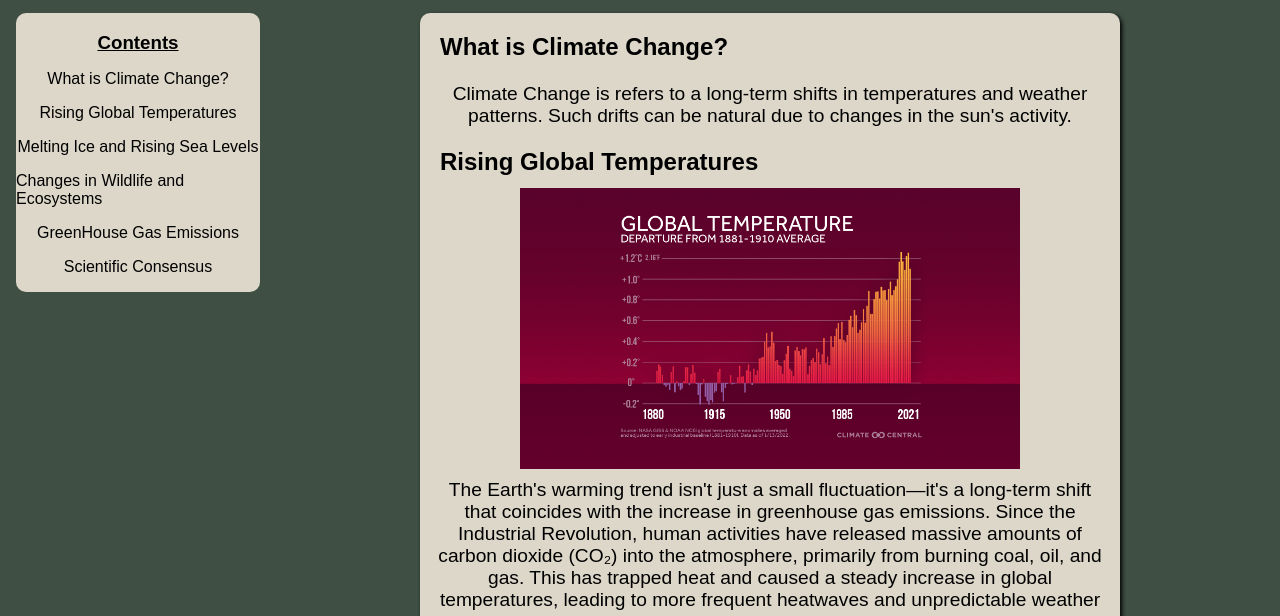
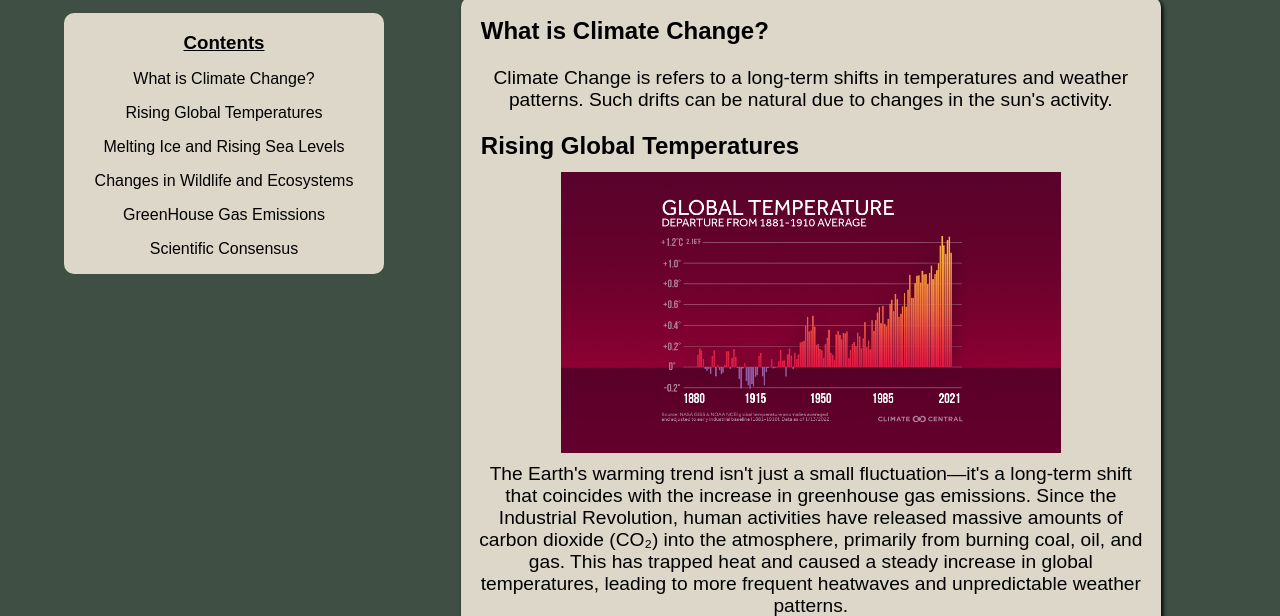
Before and after one commit to michael-pixel-gif/Science-Final---Climate-Change, a plain HTML site: page evidence.html in a window 1280 px wide. Shown: the part 184-800 px from the top of the page. Drawn offline with Linux system fonts and the light colour scheme.

Commit message:
margin changes

```diff
--- a/evidence.html
+++ b/evidence.html
@@ -12,7 +12,7 @@
 
         main{
             display: flex;
-            margin: 1em 10em 1em;
+            margin-left: 6%;
             height: auto;
         }
 
@@ -24,7 +24,7 @@
         aside{
             width: 20em;
             height: 30%;
-            margin: 1em 0 0 1em;
+            margin: 1em 0 0 4em;
             border-radius: 10px;
             background-color: #dcd7c9;
             position: sticky;
```
Also changed, not shown: solutions.html (+2 -2 lines).
